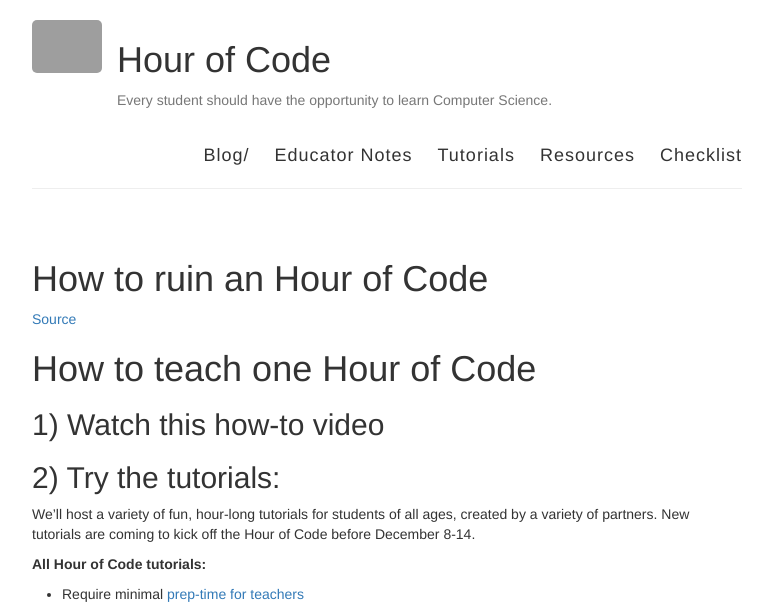
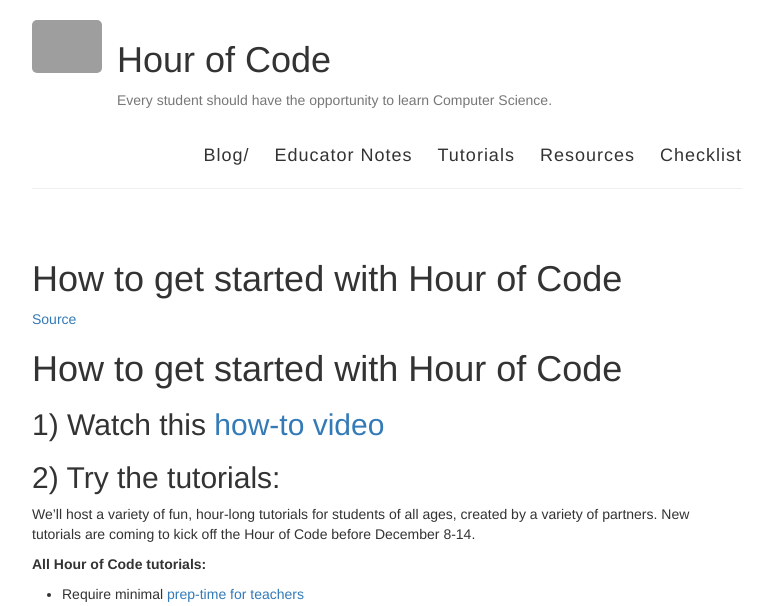
Before and after one commit to roachhd/kids-code-hour, a Jekyll site: the page built from _posts/2014-12-03-how-to-run-an-hour-of-code.md, in a window 1280 px wide and 1400 px high. Shown: the top 606 px of the window, without its empty margins (253-1025 px from the left). Built offline with Jekyll 4.4.1, drawn with Linux system fonts in a browser that asks for light colours; some web fonts are replaced; a style sheet for code colours, icons or effects is not loaded; some of the changed text lies outside the part shown; grey boxes are pictures that could not be loaded.

Commit message:
Update and rename resources/index.md to _posts/2014-12-03-how-to-run-an-hour-of-code.md

```diff
--- a/resources/index.md
+++ b/_posts/2014-12-03-how-to-run-an-hour-of-code.md
@@ -1,13 +1,13 @@
 ---
-layout: page
-title: How to ruin an Hour of Code
+layout: post
+title: How to get started with Hour of Code
 ---
 
 [Source](http://hourofcode.com/au/resources/how-to "Permalink to How to teach one Hour of Code")
 
-# How to teach one Hour of Code
+# How to get started with Hour of Code
 
-## 1) Watch this how-to video
+## 1) Watch this [how-to video]()
 
 ## 2) Try the tutorials:
 
```
Also changed, not shown: other parts of _posts/2014-12-03-how-to-run-an-hour-of-code.md (+1 -5 lines).
